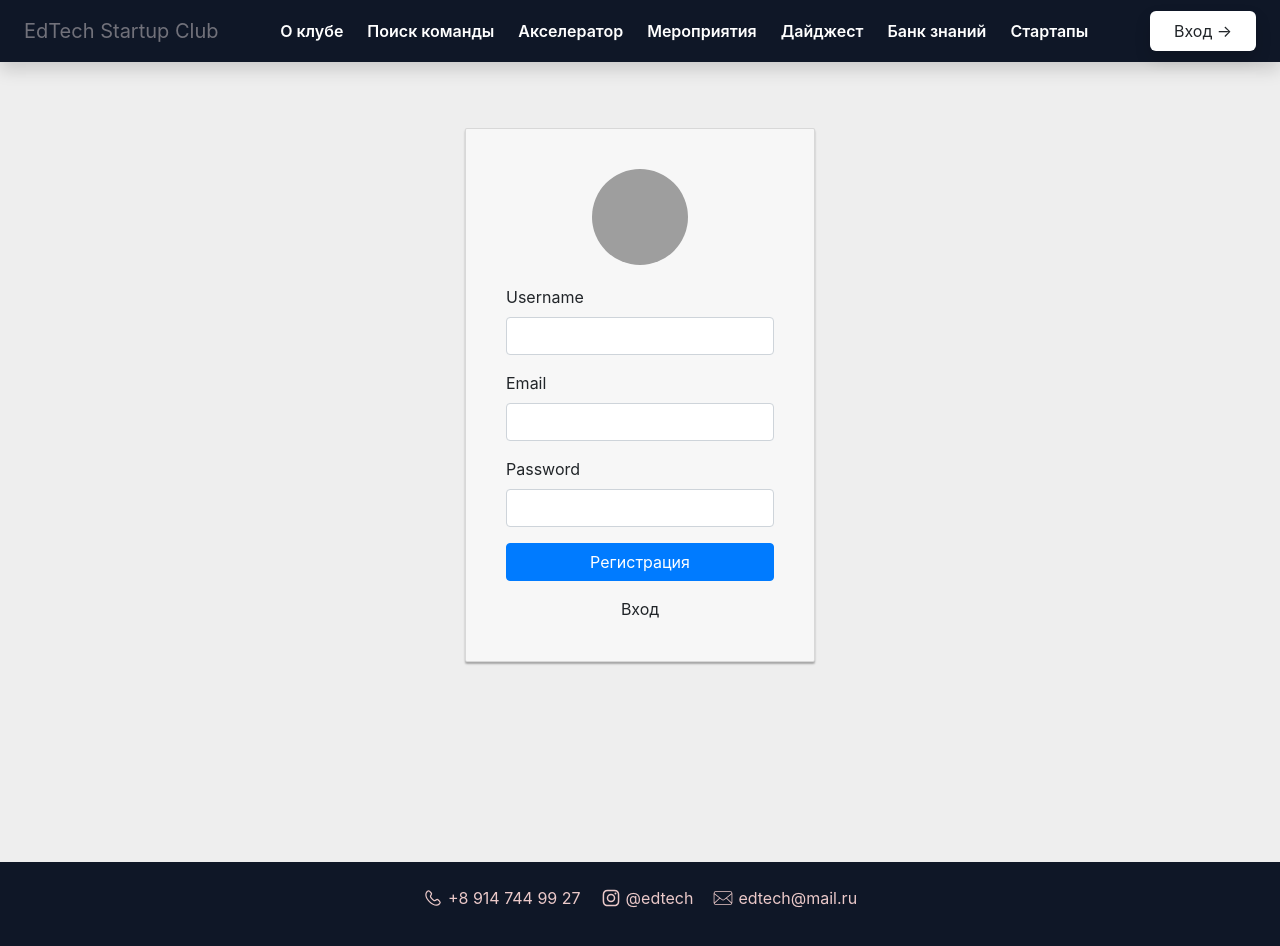
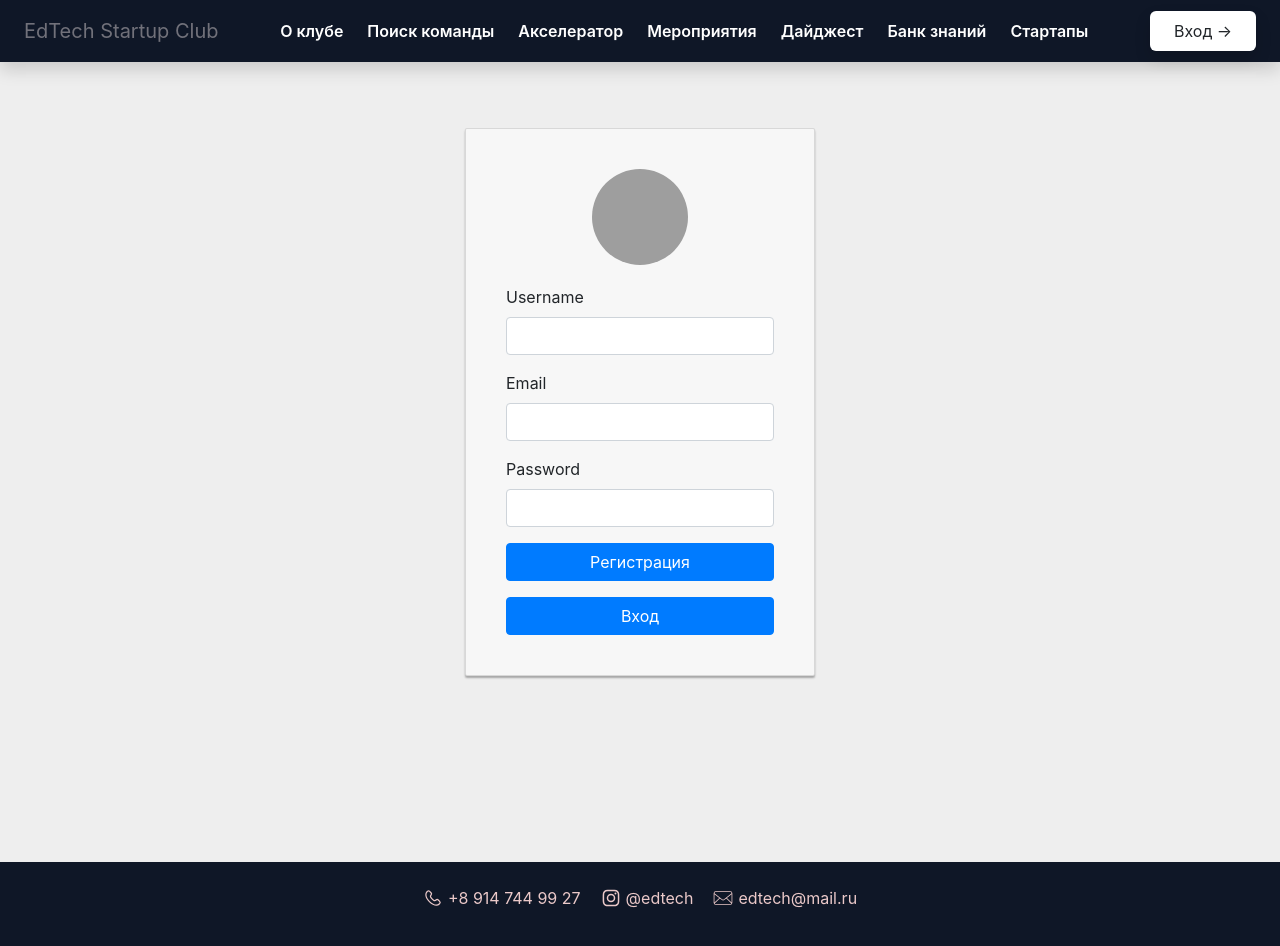
Before and after one commit to tantarin/edtech-club-frontend, a React (Create React App) app: page /register in a window 1280 px wide. Shown: the top 946 px of the page. Built offline with nearby package versions, Linux system fonts and the light colour scheme; grey boxes are pictures that could not be loaded.

Commit message:
правки кнопки

```diff
--- a/src/components/Register.tsx
+++ b/src/components/Register.tsx
@@ -139,7 +139,7 @@ const Register: React.FC = () => {
               )}
             </Form>
           </Formik>
-          <Link className="mx-auto" to={"/login"}>
+          <Link className="mx-auto btn btn-primary btn-block" to={"/login"}>
             Вход
           </Link>
         </div>
```
